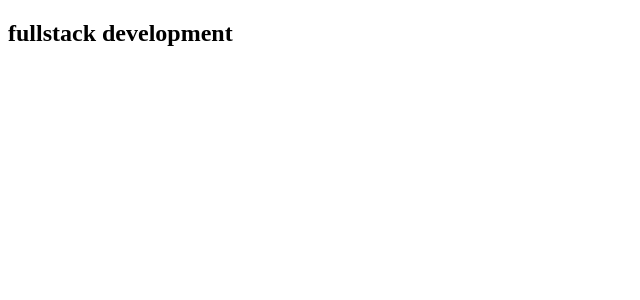
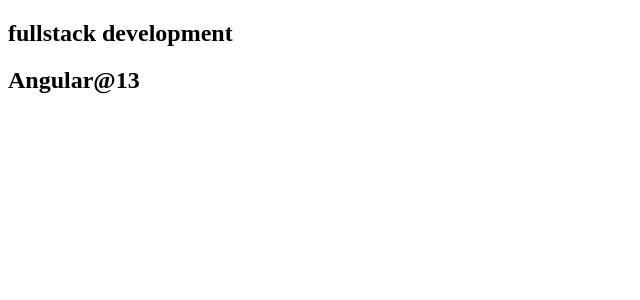
Before and after one commit to kannanfsd/myacer, an Angular app in the folder my-dream-app/: page / in a window 1280 px wide. Shown: the top 300 px of the page, without its empty margins (0-640 px from the left). Built offline with nearby package versions, Linux system fonts and the light colour scheme.

Commit message:
second change on app component file

```diff
--- a/my-dream-app/src/app/app.component.html
+++ b/my-dream-app/src/app/app.component.html
@@ -1 +1,2 @@
 <h2>fullstack development</h2>
+<h2>Angular@13</h2>
```
